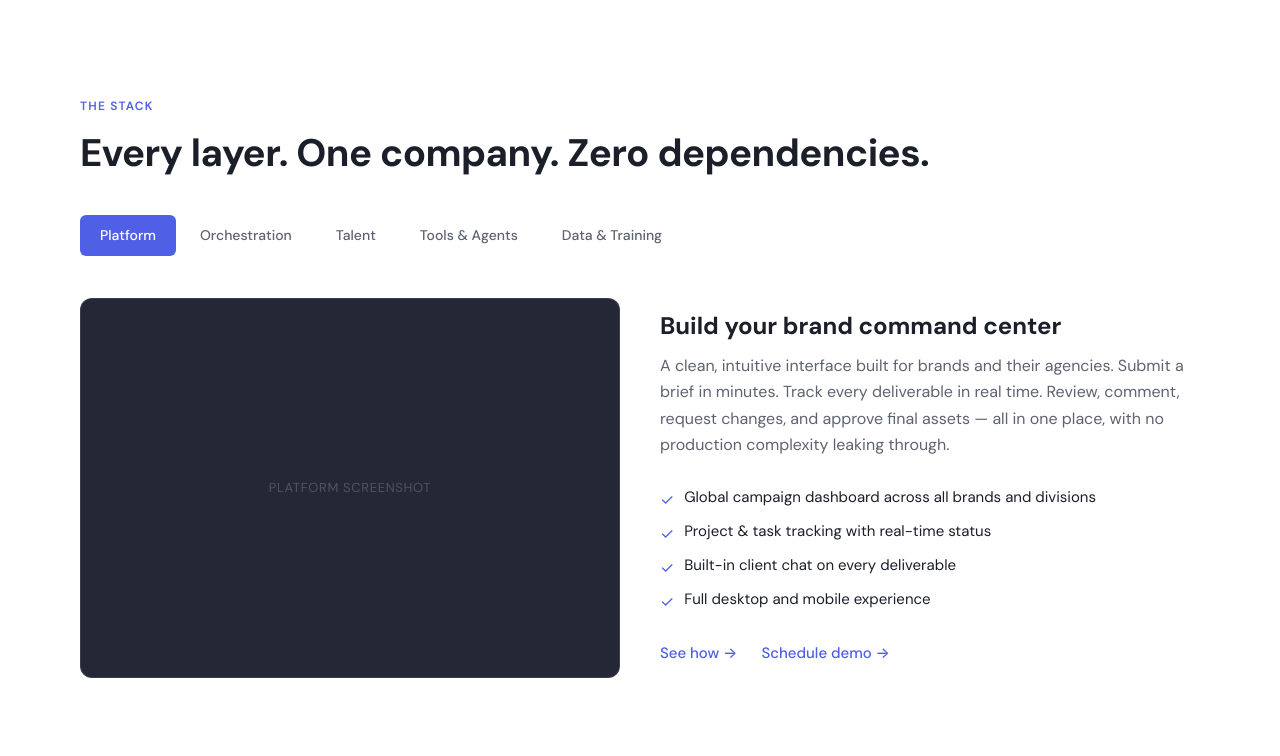
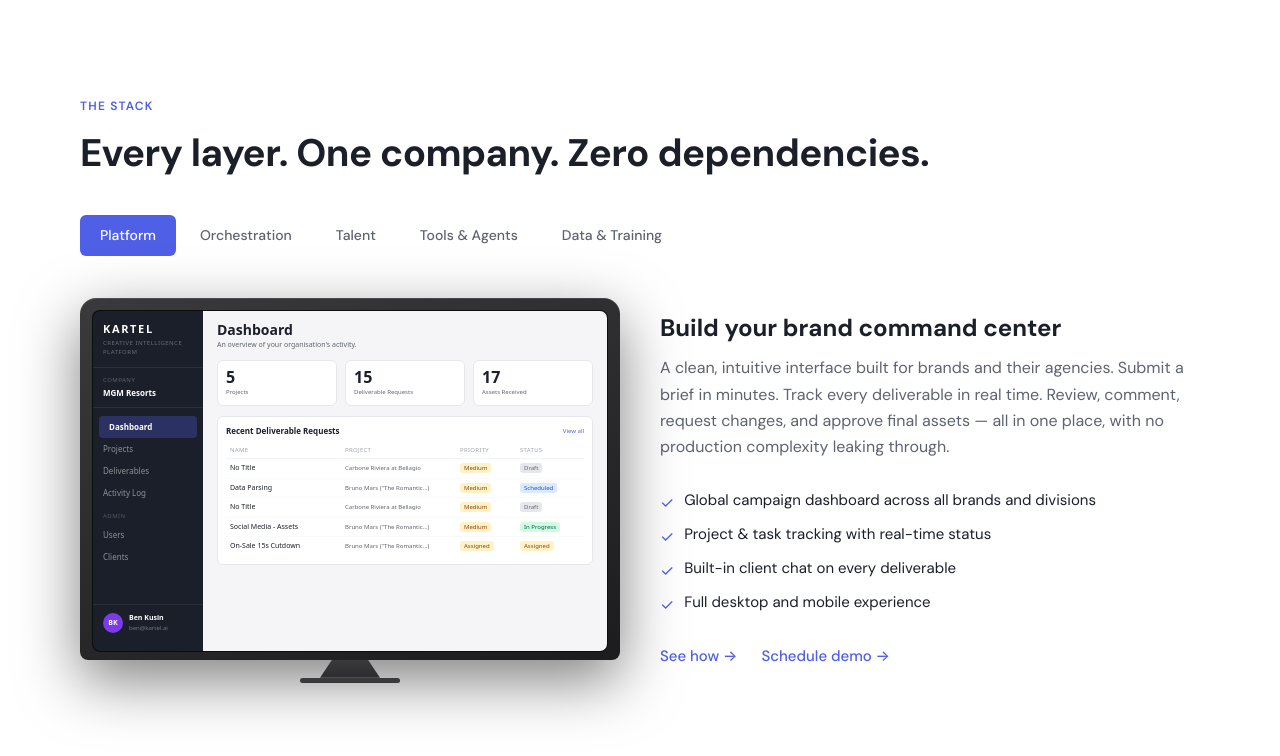
Before and after one commit to benkusin/karteltest, a Next.js app: page / in a window 1280 px wide. Shown: the part 1681-2437 px from the top of the page. Built offline with nearby package versions, Linux system fonts and the light colour scheme.

Commit message:
Platform tab: replace placeholder with HTML/CSS dashboard mockup
Recreates the Kartel dashboard UI (sidebar, stats, deliverables table) inside a monitor frame — no image dependency

https://claude.ai/code/session_01LvGUSrMpqBV7DkM9PWRLcQ

```diff
--- a/components/TheStack.tsx
+++ b/components/TheStack.tsx
@@ -1,6 +1,144 @@
 "use client";
 
 import { useState } from "react";
+
+// ── Platform dashboard mockup ─────────────────────────────────────────────────
+
+function PlatformMockup() {
+  const rows = [
+    { name: "No Title",               project: "Carbone Riviera at Bellagio", priority: "Medium", status: "Draft",       statusColor: "#E5E7EB", statusText: "#5E6370" },
+    { name: "Data Parsing",           project: 'Bruno Mars ("The Romantic…)', priority: "Medium", status: "Scheduled",   statusColor: "#DBEAFE", statusText: "#1D4ED8" },
+    { name: "No Title",               project: "Carbone Riviera at Bellagio", priority: "Medium", status: "Draft",       statusColor: "#E5E7EB", statusText: "#5E6370" },
+    { name: "Social Media - Assets",  project: 'Bruno Mars ("The Romantic…)', priority: "Medium", status: "In Progress", statusColor: "#D1FAE5", statusText: "#065F46" },
+    { name: "On-Sale 15s Cutdown",    project: 'Bruno Mars ("The Romantic…)', priority: "Assigned",status: "Assigned",   statusColor: "#FEF3C7", statusText: "#92400E" },
+  ];
+
+  return (
+    <div style={{ position: "relative", width: "100%" }}>
+      {/* Monitor frame */}
+      <div style={{
+        background: "linear-gradient(160deg,#3a3a3c 0%,#1c1c1e 100%)",
+        borderRadius: "16px 16px 8px 8px",
+        padding: "12px 12px 8px",
+        boxShadow: "0 20px 60px rgba(0,0,0,0.5), inset 0 1px 0 rgba(255,255,255,0.1)",
+      }}>
+        {/* Screen bezel */}
+        <div style={{
+          backgroundColor: "#000",
+          borderRadius: "8px",
+          overflow: "hidden",
+          border: "1px solid rgba(255,255,255,0.05)",
+        }}>
+          {/* Screen content */}
+          <div style={{ display: "flex", height: "340px", fontSize: "9px", fontFamily: "system-ui,sans-serif" }}>
+
+            {/* Sidebar */}
+            <div style={{ width: "110px", backgroundColor: "#1B1F2A", flexShrink: 0, display: "flex", flexDirection: "column", padding: "10px 0" }}>
+              {/* Logo */}
+              <div style={{ padding: "0 10px 10px", borderBottom: "1px solid rgba(255,255,255,0.07)" }}>
+                <div style={{ fontWeight: 900, fontSize: "11px", letterSpacing: "0.15em", color: "#fff" }}>KARTEL</div>
+                <div style={{ fontSize: "6px", color: "rgba(255,255,255,0.35)", letterSpacing: "0.08em", marginTop: "2px" }}>CREATIVE INTELLIGENCE PLATFORM</div>
+              </div>
+              {/* Company */}
+              <div style={{ padding: "8px 10px", borderBottom: "1px solid rgba(255,255,255,0.07)" }}>
+                <div style={{ fontSize: "6px", color: "rgba(255,255,255,0.3)", letterSpacing: "0.08em", textTransform: "uppercase" }}>Company</div>
+                <div style={{ fontSize: "8px", color: "#fff", fontWeight: 600, marginTop: "2px" }}>MGM Resorts</div>
+              </div>
+              {/* Nav */}
+              <div style={{ padding: "8px 0", flex: 1 }}>
+                {[
+                  { label: "Dashboard", active: true },
+                  { label: "Projects", active: false },
+                  { label: "Deliverables", active: false },
+                  { label: "Activity Log", active: false },
+                ].map(({ label, active }) => (
+                  <div key={label} style={{
+                    padding: "5px 10px",
+                    fontSize: "8px",
+                    fontWeight: active ? 600 : 400,
+                    color: active ? "#fff" : "rgba(255,255,255,0.5)",
+                    backgroundColor: active ? "rgba(79,95,230,0.3)" : "transparent",
+                    borderRadius: active ? "4px" : 0,
+                    margin: active ? "0 6px" : 0,
+                  }}>
+                    {label}
+                  </div>
+                ))}
+                <div style={{ padding: "8px 10px 3px", fontSize: "6px", color: "rgba(255,255,255,0.25)", textTransform: "uppercase", letterSpacing: "0.08em" }}>Admin</div>
+                {["Users","Clients"].map(l => (
+                  <div key={l} style={{ padding: "5px 10px", fontSize: "8px", color: "rgba(255,255,255,0.5)" }}>{l}</div>
+                ))}
+              </div>
+              {/* User */}
+              <div style={{ padding: "8px 10px", borderTop: "1px solid rgba(255,255,255,0.07)", display: "flex", alignItems: "center", gap: "6px" }}>
+                <div style={{ width: "20px", height: "20px", borderRadius: "50%", backgroundColor: "#7C3AED", display: "flex", alignItems: "center", justifyContent: "center", fontSize: "7px", fontWeight: 700, color: "#fff", flexShrink: 0 }}>BK</div>
+                <div>
+                  <div style={{ fontSize: "7px", fontWeight: 600, color: "#fff" }}>Ben Kusin</div>
+                  <div style={{ fontSize: "6px", color: "rgba(255,255,255,0.4)" }}>ben@kartel.ai</div>
+                </div>
+              </div>
+            </div>
+
+            {/* Main content */}
+            <div style={{ flex: 1, backgroundColor: "#F5F5F7", overflowY: "auto", padding: "12px 14px" }}>
+              <div style={{ fontSize: "14px", fontWeight: 700, color: "#1B1F2A", lineHeight: 1 }}>Dashboard</div>
+              <div style={{ fontSize: "7px", color: "#5E6370", marginTop: "3px", marginBottom: "10px" }}>An overview of your organisation's activity.</div>
+
+              {/* Stat cards */}
+              <div style={{ display: "flex", gap: "8px", marginBottom: "10px" }}>
+                {[
+                  { val: "5",  label: "Projects" },
+                  { val: "15", label: "Deliverable Requests" },
+                  { val: "17", label: "Assets Received" },
+                ].map(({ val, label }) => (
+                  <div key={label} style={{ flex: 1, backgroundColor: "#fff", borderRadius: "6px", padding: "8px", border: "1px solid #E5E7EB" }}>
+                    <div style={{ fontSize: "16px", fontWeight: 700, color: "#1B1F2A", lineHeight: 1 }}>{val}</div>
+                    <div style={{ fontSize: "6px", color: "#5E6370", marginTop: "3px" }}>{label}</div>
+                  </div>
+                ))}
+              </div>
+
+              {/* Table */}
+              <div style={{ backgroundColor: "#fff", borderRadius: "6px", border: "1px solid #E5E7EB", padding: "8px" }}>
+                <div style={{ display: "flex", justifyContent: "space-between", alignItems: "center", marginBottom: "6px" }}>
+                  <div style={{ fontSize: "8px", fontWeight: 600, color: "#1B1F2A" }}>Recent Deliverable Requests</div>
+                  <div style={{ fontSize: "6px", color: "#4F5FE6" }}>View all</div>
+                </div>
+                {/* Header row */}
+                <div style={{ display: "grid", gridTemplateColumns: "1fr 1fr 56px 60px", gap: "4px", padding: "3px 4px", borderBottom: "1px solid #F3F4F6" }}>
+                  {["NAME","PROJECT","PRIORITY","STATUS"].map(h => (
+                    <div key={h} style={{ fontSize: "6px", color: "#9CA3AF", letterSpacing: "0.05em", textTransform: "uppercase" }}>{h}</div>
+                  ))}
+                </div>
+                {rows.map((row, i) => (
+                  <div key={i} style={{ display: "grid", gridTemplateColumns: "1fr 1fr 56px 60px", gap: "4px", padding: "4px", borderBottom: i < rows.length-1 ? "1px solid #F9FAFB" : "none", alignItems: "center" }}>
+                    <div style={{ fontSize: "7px", color: "#1B1F2A", fontWeight: 500, overflow: "hidden", textOverflow: "ellipsis", whiteSpace: "nowrap" }}>{row.name}</div>
+                    <div style={{ fontSize: "6px", color: "#5E6370", overflow: "hidden", textOverflow: "ellipsis", whiteSpace: "nowrap" }}>{row.project}</div>
+                    <div style={{ fontSize: "6px" }}>
+                      <span style={{ backgroundColor: "#FEF3C7", color: "#92400E", borderRadius: "3px", padding: "1px 4px" }}>{row.priority}</span>
+                    </div>
+                    <div style={{ fontSize: "6px" }}>
+                      <span style={{ backgroundColor: row.statusColor, color: row.statusText, borderRadius: "3px", padding: "1px 4px" }}>{row.status}</span>
+                    </div>
+                  </div>
+                ))}
+              </div>
+            </div>
+
+          </div>
+        </div>
+      </div>
+
+      {/* Monitor stand */}
+      <div style={{ display: "flex", justifyContent: "center" }}>
+        <div style={{ width: "60px", height: "18px", background: "linear-gradient(180deg,#3a3a3c,#2c2c2e)", clipPath: "polygon(20% 0%,80% 0%,100% 100%,0% 100%)" }} />
+      </div>
+      <div style={{ display: "flex", justifyContent: "center" }}>
+        <div style={{ width: "100px", height: "5px", backgroundColor: "#3a3a3c", borderRadius: "3px" }} />
+      </div>
+    </div>
+  );
+}
 
 // ── Data ──────────────────────────────────────────────────────────────────────
 
@@ -158,7 +296,11 @@ function TabPanel({ tab, onOpenModal, visible }: TabPanelProps) {
       }}
       className="grid-cols-1 md:grid-cols-2"
     >
-      {/* Screenshot placeholder */}
+      {/* Visual */}
+      <div style={{ flexShrink: 0 }}>
+        {tab.id === "platform" ? (
+          <PlatformMockup />
+        ) : (
           <div
             style={{
               width: "100%",
@@ -169,12 +311,13 @@ function TabPanel({ tab, onOpenModal, visible }: TabPanelProps) {
               display: "flex",
               alignItems: "center",
               justifyContent: "center",
-          flexShrink: 0,
             }}
           >
             <span style={{ fontSize: "13px", color: "rgba(255,255,255,0.2)", letterSpacing: "0.05em", textTransform: "uppercase" }}>
               {tab.label} screenshot
             </span>
+          </div>
+        )}
       </div>
 
       {/* Copy */}
```
Lines whose indentation alone changed are shown as unchanged.
